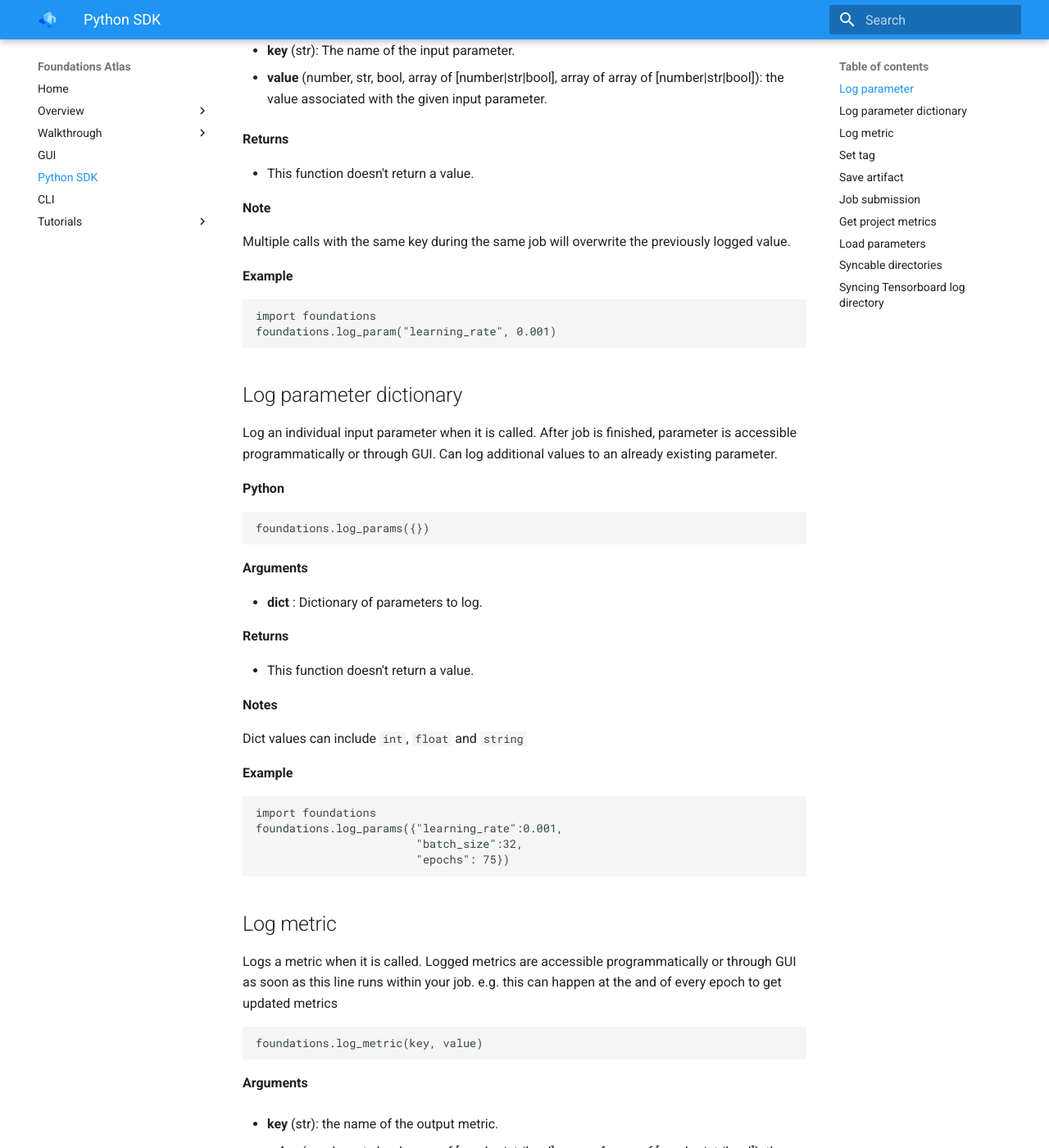
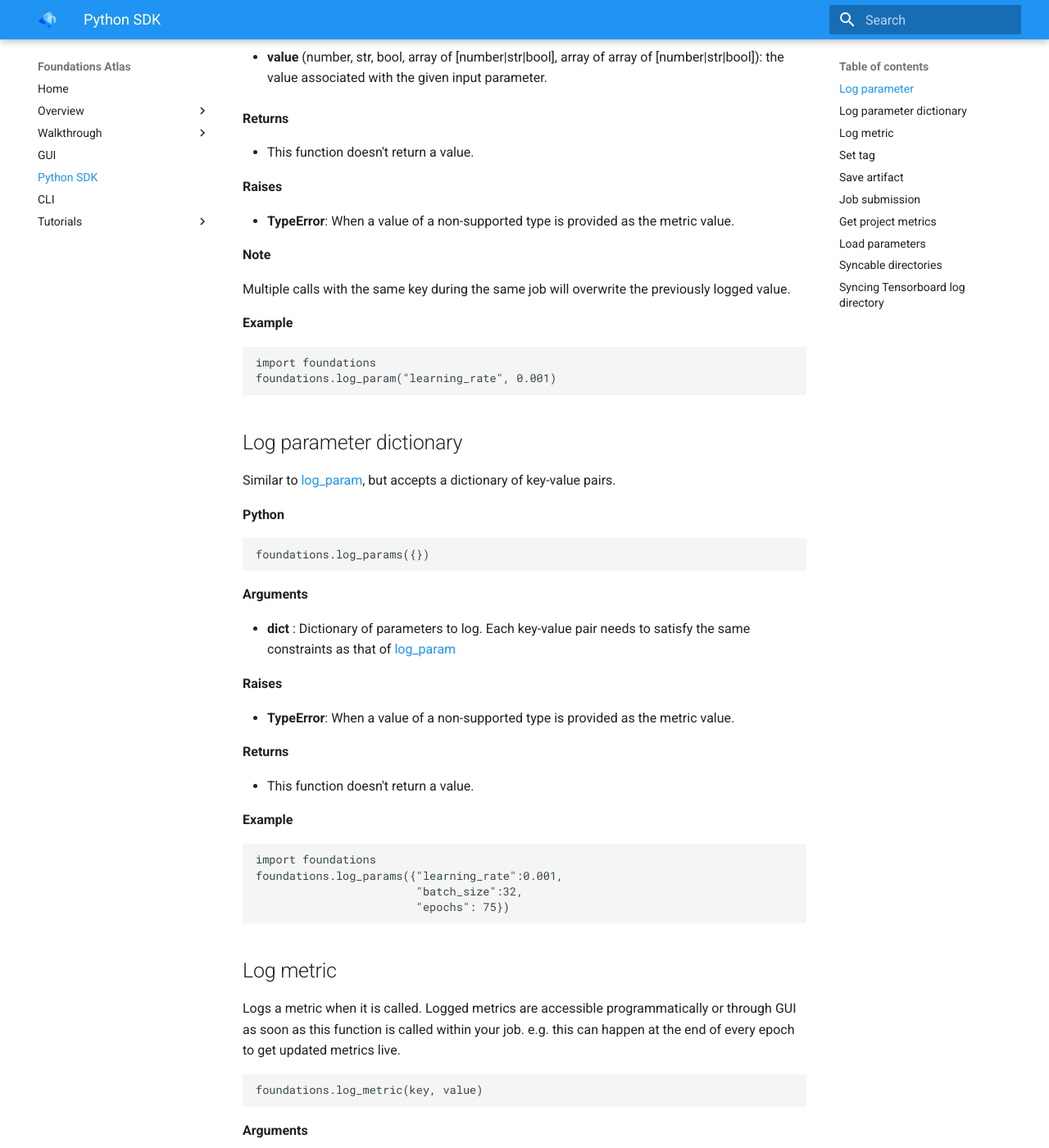
Before and after one commit to DeepLearnI/atlas-ce-docs, an MkDocs documentation site: the page built from docs/api_docs/sources/sdk-reference/SDK.md, in a window 1280 px wide and 1400 px high, scrolled down 422 px. Shown: the whole window at 82% size. Built offline with MkDocs 1.6.1 and Material for MkDocs 9.7.7, drawn with Linux system fonts in a browser that asks for light colours; some of the changed text lies outside the part shown.

Commit message:
Update SDK.md

````diff
--- a/docs/api_docs/sources/sdk-reference/SDK.md
+++ b/docs/api_docs/sources/sdk-reference/SDK.md
@@ -2,7 +2,7 @@
 
 ## Log parameter
 
-Logs an individual input parameter when it is called. While the job is running, the logged parameter is accessible programmatically or through the GUI as long as the job has reached this function call.
+Logs an individual input parameter when it is called. Logged parameters are accessible programmatically or through the GUI as soon as this function is called within your job.
 
 **Python**
 
@@ -20,6 +20,10 @@ __Returns__
 
 - This function doesn't return a value.
 
+__Raises__
+
+- __TypeError__: When a value of a non-supported type is provided as the metric value.
+
 __Note__
 
 Multiple calls with the same key during the same job will overwrite the previously logged value.
@@ -33,8 +37,7 @@ foundations.log_param("learning_rate", 0.001)
 
 ## Log parameter dictionary
 
-Log an individual input parameter when it is called. After job is finished, parameter is accessible programmatically or through GUI. Can log
-additional values to an already existing parameter.
+Similar to [log_param](#log-parameter), but accepts a dictionary of key-value pairs.
 
 **Python**
 
@@ -44,16 +47,15 @@ foundations.log_params({})
 
 __Arguments__
 
-- __dict__ : Dictionary of parameters to log.
+- __dict__ : Dictionary of parameters to log. Each key-value pair needs to satisfy the same constraints as that of [log_param](#log_parameter)
 
+__Raises__
+
+- __TypeError__: When a value of a non-supported type is provided as the metric value.
 
 __Returns__
 
 - This function doesn't return a value.
-
-__Notes__
-
-Dict values can include `int`, `float` and `string`
 
 __Example__
 
@@ -66,8 +68,8 @@ foundations.log_params({"learning_rate":0.001,
 
 ## Log metric
 
-Logs a metric when it is called. Logged metrics are accessible programmatically or through GUI as soon as this line runs within your job.
-e.g. this can happen at the and of every epoch to get updated metrics
+Logs a metric when it is called. Logged metrics are accessible programmatically or through GUI as soon as this function is called within your job.
+e.g. this can happen at the end of every epoch to get updated metrics live.
 
 ```python
 foundations.log_metric(key, value)
````
